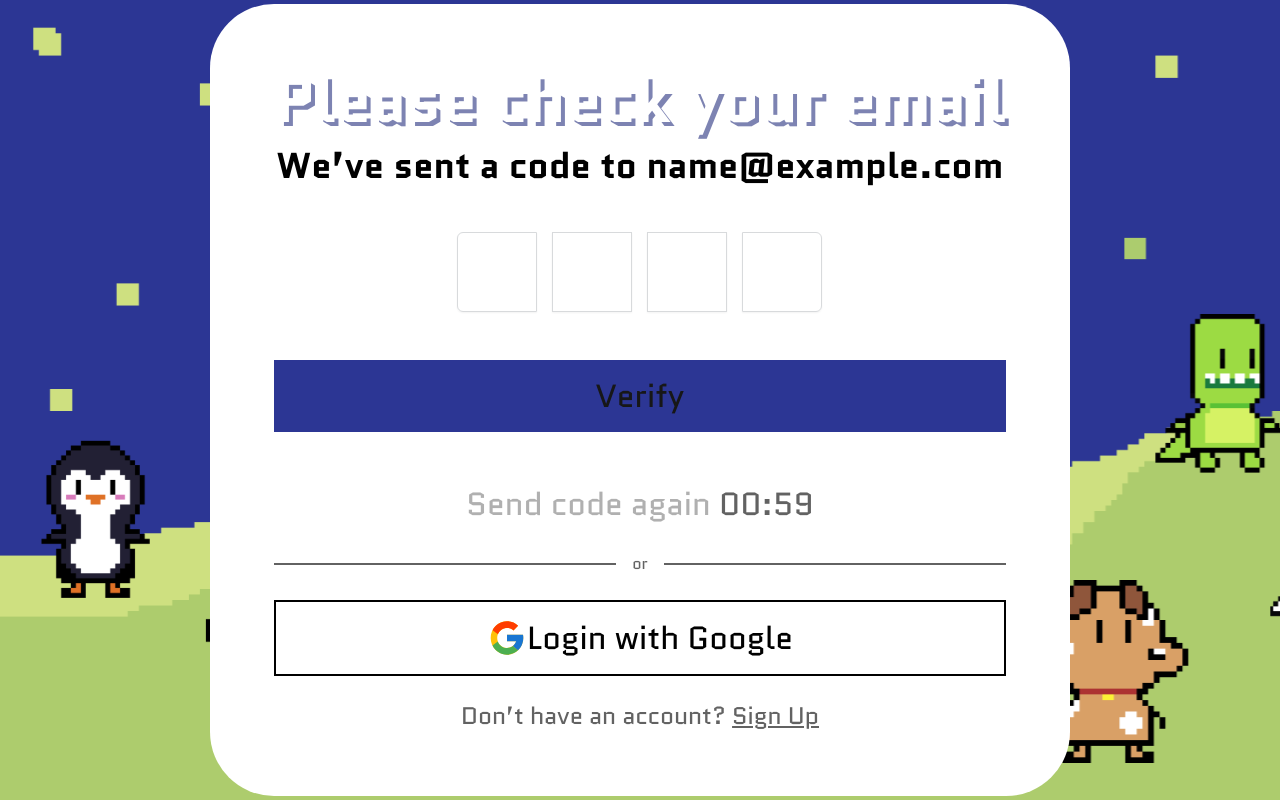
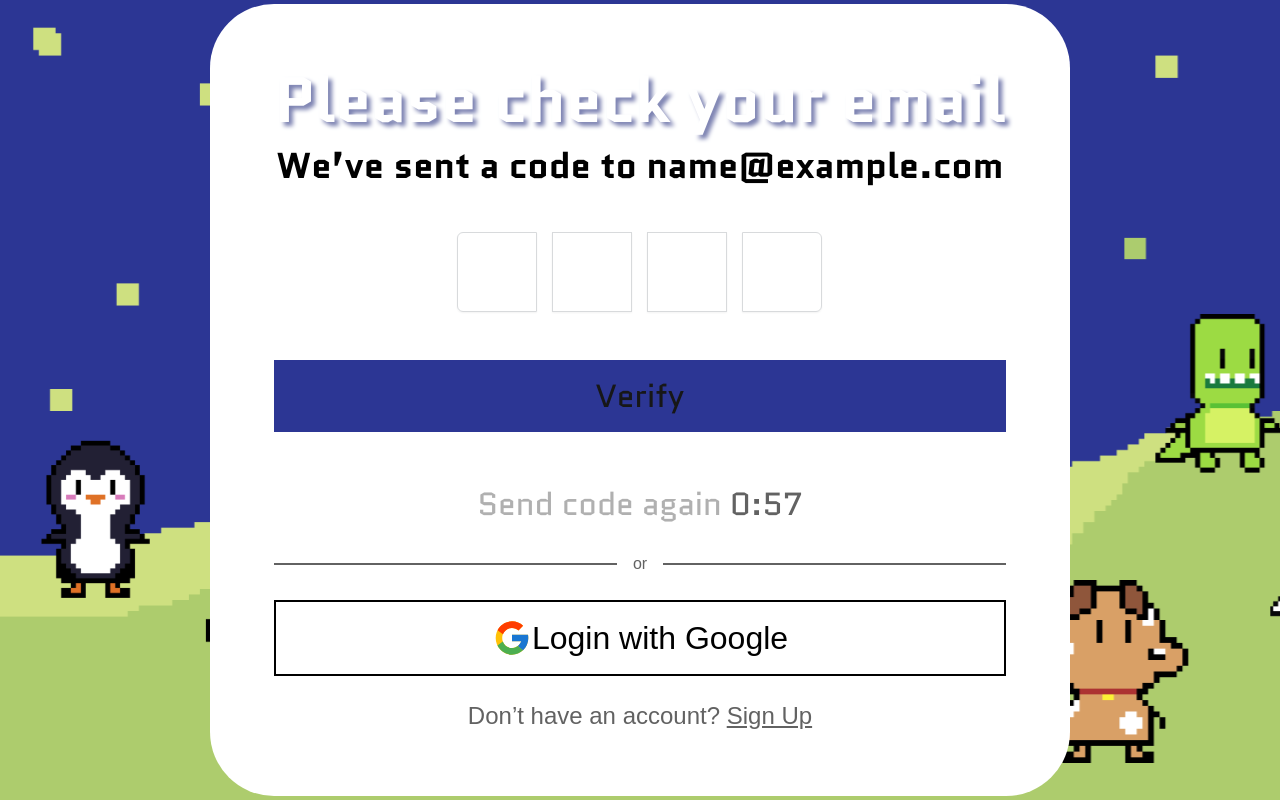
Before and after one commit to GTBitsOfGood/ican, a Next.js app: page /forgot-password in a window 1280 px wide. Both pictures are taken after typing "name@example.com" into the empty fields and a click on the button "Send Code". Built offline with nearby package versions, Linux system fonts and the light colour scheme.

Commit message:
finished otp timer, added colors to config

```diff
--- /dev/null
+++ b/src/components/Timer.tsx
@@ -0,0 +1,26 @@
+import React, { useEffect } from "react";
+
+type TimerProps = {
+  time: number;
+  setTime: (time: number) => void;
+};
+
+export default function Timer({ time, setTime }: TimerProps) {
+  useEffect(() => {
+    let interval: NodeJS.Timeout;
+
+    if (time > 0) {
+      interval = setInterval(() => {
+        setTime(time - 1);
+      }, 1000);
+    }
+
+    return () => clearInterval(interval);
+  }, [time]);
+
+  return (
+    <div className="text-iCAN-gray text-[32px]">
+      0:{time >= 10 ? time : `0${time}`}
+    </div>
+  );
+}
--- a/src/pages/forgot-password/index.tsx
+++ b/src/pages/forgot-password/index.tsx
@@ -1,4 +1,5 @@
 import ErrorMessage from "@/components/ErrorMessage";
+import Timer from "@/components/Timer";
 import {
   InputOTP,
   InputOTPGroup,
@@ -47,8 +48,8 @@ export default function ForgotPasswordPage() {
   const [email, setEmail] = useState<string>("");
   const [page, setPage] = useState<number>(0);
   const [otp, setOTP] = useState<string>("");
-
   const [error, setError] = useState<Record<string, string>>({});
+  const [time, setTime] = useState<number>(59);
 
   const resetPasswordRef = useRef<HTMLInputElement>(null);
   const confirmPasswordRef = useRef<HTMLInputElement>(null);
@@ -111,25 +112,32 @@ export default function ForgotPasswordPage() {
     return isValid;
   };
 
+  const handleTimerReset = () => {
+    if (time === 0) {
+      setTime(59);
+    }
+  };
+
   return (
     <div
-      className={`flex justify-center items-center w-screen h-screen bg-cover bg-no-repeat bg-[url('/assets/Background.svg')] font-quantico`}
+      className={`flex justify-center items-center w-screen h-screen bg-cover bg-no-repeat bg-[url('/assets/Background.svg')]`}
     >
       <div className="bg-white p-16 rounded-[64px] flex flex-col gap-y-6 w-fit h-fit">
-        <div className="flex flex-col gap-y-12 items-center w-fit">
+        <div className="flex flex-col gap-y-12 items-center w-fit max-w-[800px] font-quantico">
           <div className="flex flex-col gap-y-4 items-center">
-            <div className="text-[#FFF] text-stroke-3 text-[64px]/[64px] font-bold [text-shadow:_4px_4px_0px_#7D83B2] [-webkit-text-stroke-color:_var(--iCAN-Blue---300_#2C3694)]">
+            <div className="text-[#FFF] text-[64px]/[64px] font-bold [text-shadow:_4px_4px_4px_#7D83B2]">
               {Sections[page].header}
             </div>
             <div className="text-black text-center text-4xl/9 font-bold">
               {Sections[page].subheader} {page === 1 && email}
             </div>
           </div>
+          {page !== 3 && (
             <div className="flex flex-col gap-y-2 w-full">
               {page === 0 && (
                 <>
                   <input
-                  className={`w-full border-2 border-solid ${!error.email ? "border-[#747474] text-[#747474] placeholder:text-[#747474]" : "border-[#CE4E4E] text-[#CE4E4E] placeholder:text-[#CE4E4E]"} bg-white px-[10px] py-4 h-16`}
+                    className={`w-full border-2 border-solid ${!error.email ? "border-iCAN-textfield text-iCAN-textfield placeholder:text-iCAN-textfield" : "border-iCAN-error text-iCAN-error placeholder:text-iCAN-error"} bg-white px-[10px] py-4 h-16`}
                     type="text"
                     placeholder="Email"
                     onChange={handleEmailChange}
@@ -160,7 +168,7 @@ export default function ForgotPasswordPage() {
                     <div className="text-2xl text-[#000]">New Password</div>
                     <div>
                       <input
-                      className={`w-full border-2 border-solid ${!error.password ? "border-[#747474] text-[#747474] placeholder:text-[#747474]" : "border-[#CE4E4E] text-[#CE4E4E] placeholder:text-[#CE4E4E]"} bg-white px-[10px] py-4 h-16`}
+                        className={`w-full border-2 border-solid ${!error.password ? "border-iCAN-textfield text-iCAN-textfield placeholder:text-iCAN-textfield" : "border-iCAN-error text-iCAN-error placeholder:text-iCAN-error"} bg-white px-[10px] py-4 h-16`}
                         type="password"
                         placeholder="Password"
                         ref={resetPasswordRef}
@@ -174,7 +182,7 @@ export default function ForgotPasswordPage() {
                     <div className="text-2xl text-[#000]">New Password</div>
                     <div>
                       <input
-                      className={`w-full border-2 border-solid ${!error.confirmPassword ? "border-[#747474] text-[#747474] placeholder:text-[#747474]" : "border-[#CE4E4E] text-[#CE4E4E] placeholder:text-[#CE4E4E]"} bg-white px-[10px] py-4 h-16`}
+                        className={`w-full border-2 border-solid ${!error.confirmPassword ? "border--iCAN-textfield text-iCAN-textfield placeholder:text-iCAN-textfield" : "border-iCAN-error text-iCAN-error placeholder:text-iCAN-error"} bg-white px-[10px] py-4 h-16`}
                         type="password"
                         placeholder="Confirm Passowrd"
                         ref={confirmPasswordRef}
@@ -187,28 +195,35 @@ export default function ForgotPasswordPage() {
                 </div>
               )}
             </div>
+          )}
           <button
-            className="w-full py-3 flex justify-center items-center text-[32px] bg-iCAN-Blue-300"
+            className="w-full py-3 flex justify-center items-center text-[32px] bg-iCAN-Blue-300 font-berlinSansFB"
             onClick={incPage}
             type="submit"
           >
             {ButtonStates[page]}
           </button>
           {page === 1 && (
-            <div className="flex justify-center">
+            <div className="flex justify-center font-berlinSansFB">
               {/* Add variable color here when timer goes down to 0 */}
-              <p className={`text-[rgba(98,98,98,0.5)] text-[32px]`}>
+              <p
+                className={`${time > 0 ? "text-[rgba(98,98,98,0.5)]" : "text-iCAN-gray cursor-pointer"} text-[32px] flex gap-2 items-center`}
+                onClick={handleTimerReset}
+              >
                 Send code again{" "}
-                <span className="text-[#626262] text-[32px]">00:59</span>
+                <span>
+                  <Timer time={time} setTime={setTime} />
+                </span>
               </p>
             </div>
           )}
         </div>
-        <div className="flex flex-col gap-y-6 w-full h-full">
+        {page !== 3 && (
+          <div className="flex flex-col gap-y-6 w-full h-full font-berlinSansFB">
             <div className="flex items-center justify-center w-full">
-            <div className="border border-[#626262] w-full" />
-            <div className="text-[#626262] px-4">or</div>
-            <div className="border border-[#626262] w-full" />
+              <div className="border border-iCAN-gray w-full" />
+              <div className="text-iCAN-gray px-4">or</div>
+              <div className="border border-iCAN-gray w-full" />
             </div>
             <button
               className="w-full py-3 flex justify-center items-center text-[32px] bg-white gap-y-2.5 border-2 border-solid border-[#000]"
@@ -223,12 +238,13 @@ export default function ForgotPasswordPage() {
               <div className="text-[32px] text-[#000]">Login with Google</div>
             </button>
             <div className="flex justify-center items-center">
-            <div className="text-[#626262] text-2xl">
+              <div className="text-iCAN-gray text-2xl">
                 Don’t have an account?{" "}
                 <span className="underline cursor-pointer">Sign Up</span>
               </div>
+            </div>{" "}
           </div>
-        </div>
+        )}
       </div>
     </div>
   );
--- a/tailwind.config.ts
+++ b/tailwind.config.ts
@@ -19,6 +19,9 @@ export default {
         "caret-blink": "caret-blink 1.25s ease-out infinite",
       },
       colors: {
+        "iCAN-error": "#CE4E4E",
+        "iCAN-textfield": "#747474",
+        "iCAN-gray": "#626262",
         background: "hsl(var(--background))",
         foreground: "hsl(var(--foreground))",
         "iCAN-Blue-300": "#2C3694",
@@ -61,10 +64,8 @@ export default {
           "5": "hsl(var(--chart-5))",
         },
       },
-      textShadow: {
-        headerPurpleShadow: "0px 4px 0px #7D83B2",
-      },
       fontFamily: {
+        // berlinSansFB: ["var(--font-berlin-sans-fb)", "sans-serif"],
         quantico: ["var(--font-quantico)", "sans-serif"],
       },
       borderRadius: {
```
Also changed, not shown: src/styles/fonts.ts (+13 -0 lines), src/fonts/BerlinSansFBBold.woff (added), src/fonts/BerlinSansFBRegular.woff (added). Lines whose indentation alone changed are shown as unchanged.
